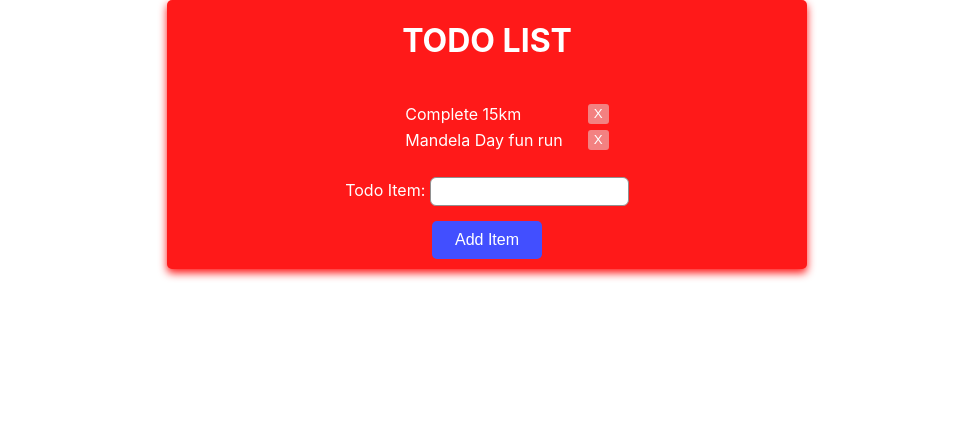
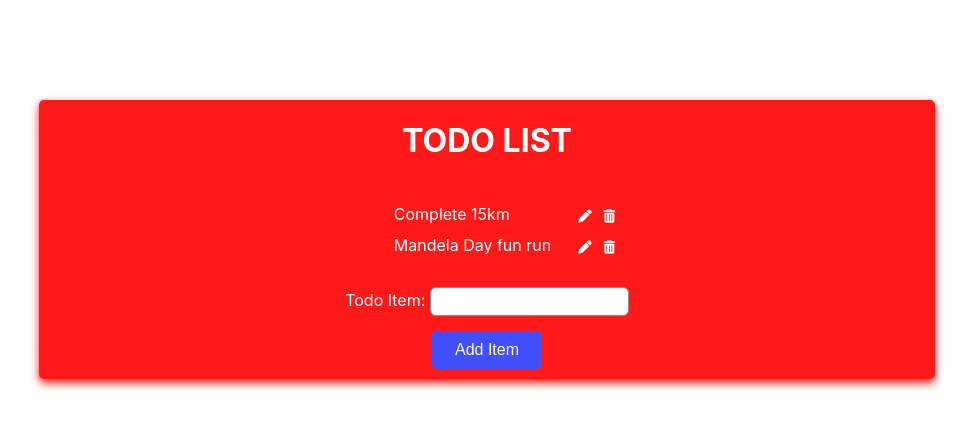
Before and after one commit to sydmasina/todo-list, a React (Create React App) app: page / in a window 1280 px wide. Shown: the top 428 px of the page, without its empty margins (153-1126 px from the left). Built offline with nearby package versions, Linux system fonts and the light colour scheme.

Commit message:
Add update and delete icons

```diff
--- a/public/index.html
+++ b/public/index.html
@@ -24,6 +24,7 @@
       work correctly both with client-side routing and a non-root public URL.
       Learn how to configure a non-root public URL by running `npm run build`.
     -->
+    <script src="https://kit.fontawesome.com/02fe9b6945.js" crossorigin="anonymous"></script>
     <title>React App</title>
   </head>
   <body>
--- a/src/Components/TodoList/ListItems.js
+++ b/src/Components/TodoList/ListItems.js
@@ -15,7 +15,10 @@ class ListItems extends Component{
             <ul>
                 {this.props.items.map(item=>{
                     return <li key={item.id}>{item.content}
-                     <button className='todo-card-delete-btn' onClick={()=> this.props.removeItem(item.id)}>X</button>
+                    <div className='todo-card-btn-collect'>
+                        <button className='todo-card-edit-btn' onClick={()=> this.handleEdit(item.id)}><i class="fa fa-solid fa-pen"></i></button>
+                        <button className='todo-card-delete-btn' onClick={()=> this.props.removeItem(item.id)}><i className="fa fa-solid fa-trash"></i></button>
+                    </div>
                     </li>
                 })}
             </ul>
--- a/src/Components/TodoList/TodoList.css
+++ b/src/Components/TodoList/TodoList.css
@@ -2,7 +2,7 @@
   box-shadow: 0 4px 8px 0 rgb(255, 25, 25);
   transition: 0.3s;
   border-radius: 5px;
-  width: 50%;
+  width: 70%;
   display: flex;
   flex-direction: column;
   justify-content: center;
@@ -11,6 +11,7 @@
   align-items: center;
   background-color: rgb(255, 25, 25);
   color: white;
+  margin-top: 100px;
 }
 .todo-flex-container{
     display: flex;
@@ -36,12 +37,31 @@
     margin-bottom: 6px;
 }
 .todo-card-delete-btn{
-   margin-left: 25px;
+  margin-left: 2px;
    color: white;
    border: none;
    border-radius: 3px;
-   background-color:  rgb(243, 129, 129);
+   padding: 5px;
+   background-color:  transparent;
 }
+
+.todo-card-delete-btn:hover{
+  background-color: rgb(252, 98, 98)
+}
+.todo-card-edit-btn{
+  margin-left: 2px;
+   color: white;
+   border: none;
+   border-radius: 3px;
+   padding: 5px;
+   background-color:  transparent;
+}
+
+.todo-card-edit-btn:hover{
+  background-color: rgb(252, 98, 98)
+}
+
+
 .todo-card-add-btn{
     background-color: #424fff; /* Green */
     border: none;
@@ -55,3 +75,6 @@
     display: inline-block;
     font-size: 16px;
 }
+.todo-card-btn-collect{
+  margin-left: 20px;
+}
```
